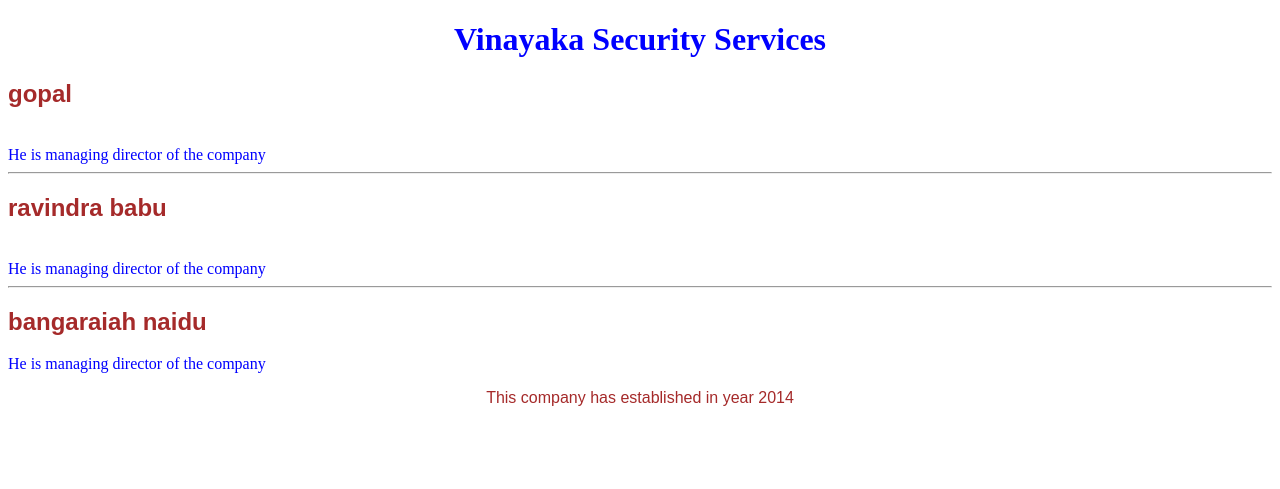
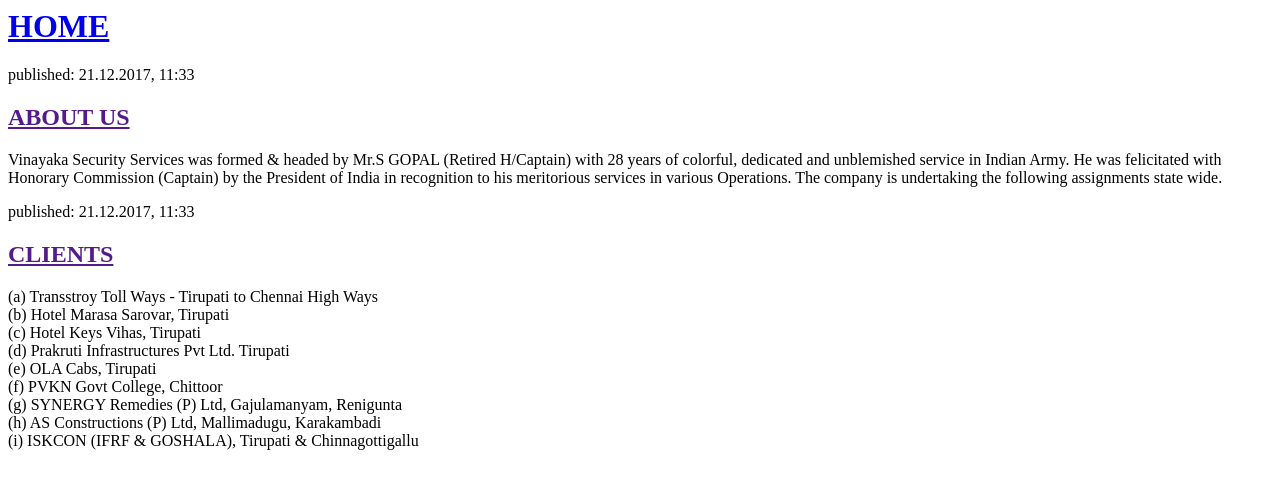
Before and after one commit to hk540539/my-first-blog, a Python web app: template blog/templates/blog/post_list.html in a window 1280 px wide. Shown: the top 489 px of the page. Run offline with Jinja, Linux system fonts and the light colour scheme; the template is opened without the code that fills it, so the values that code supplies are empty.

Commit message:
Changed the HTML for the site.

```diff
--- a/blog/templates/blog/post_list.html
+++ b/blog/templates/blog/post_list.html
@@ -1,67 +1,32 @@
-<!DOCTYPE html>
-<html>
-<head>
-  <meta charset="utf-8">
-  <meta name="viewport" content="width=device-width">
-  <title>JS Bin</title>
-</head>
-<body>
 
-  <h1 > Vinayaka Security Services</h1>
-  <h2> gopal</h2><br>
-  <p1 style= "text-align:center;font-family:elephant;color:blue"> He is managing director of the company
+<DOCTYPE!=html>
+    <head>
+        <title>VINAYAKA SECURITY SERVICES</title>
+    </head>
+    <body>
+        <div>
+            <h1><a href="/">HOME</a></h1>
+        </div>
 
+        <div>
+            <p>published: 21.12.2017, 11:33</p>
+            <h2><a href="">ABOUT US</a></h2>
+            <p>Vinayaka Security Services was formed & headed by Mr.S GOPAL (Retired H/Captain) with 28 years of colorful, dedicated and unblemished service in Indian Army.  He was  felicitated with Honorary Commission (Captain) by the President of India in recognition to his meritorious services in various Operations.  The company is undertaking the following assignments state wide.</p>
+        </div>
 
-  </p1>
-  <hr>
-
-   <h2>    ravindra babu </h2><br>
-    <p1 style= "text-align:center;font-family:elephant;color:blue"> He is managing director of the company
-
-
-  </p1>
-    <hr>
-    <h2>   bangaraiah naidu</h2>
-
-
-    <p1 style= "text-align:center;font-family:elephant;color:blue"> He is managing director of the company
-
-  </p1>
-    <br>
-<p id=abc>
-  This company has established in year 2014
-  </p>
-
-<style>
-body
-{
-background:url(E:\New folder\New folder\5a75f1d930f61da65847f63e3bdb093cc9221ed7af6fb5d4006afe10b2a873f1.jpg)
-
-
-
-}
-h1
-{
-  text-align:center;
-  font-family:elephant;
-  color:blue;>
-}
-
-h2
-{
-
-  font-family:arial;
-  color:brown;
-}
-#abc
-  {
-    font-family:arial;
-     color:brown;
-    text-align:center
-
-  }
-
-
- </style>
-</body>
+        <div>
+            <p>published: 21.12.2017, 11:33</p>
+            <h2><a href="">CLIENTS</a></h2>
+            <p>(a)	  Transstroy Toll Ways - Tirupati to Chennai High Ways<br>
+               (b)	  Hotel Marasa Sarovar, Tirupati<br>
+               (c)	   Hotel Keys Vihas, Tirupati<br>
+               (d)	   Prakruti Infrastructures Pvt Ltd. Tirupati<br>
+               (e)	   OLA Cabs, Tirupati<br>
+               (f)	   PVKN Govt College, Chittoor<br>
+               (g)	   SYNERGY Remedies (P) Ltd, Gajulamanyam, Renigunta<br>
+               (h)	   AS Constructions (P) Ltd, Mallimadugu, Karakambadi<br>
+               (i)	   ISKCON (IFRF & GOSHALA), Tirupati & Chinnagottigallu
+            </p>
+        </div>
+    </body>
 </html>
--- a/mysite/urls.py
+++ b/mysite/urls.py
@@ -15,7 +15,7 @@
 """
 from django.contrib import admin
 from django.urls import path
-from django.conf.urls import include
+from django.conf.urls import includemmm
 
 urlpatterns = [
     path('admin/', admin.site.urls),
```
